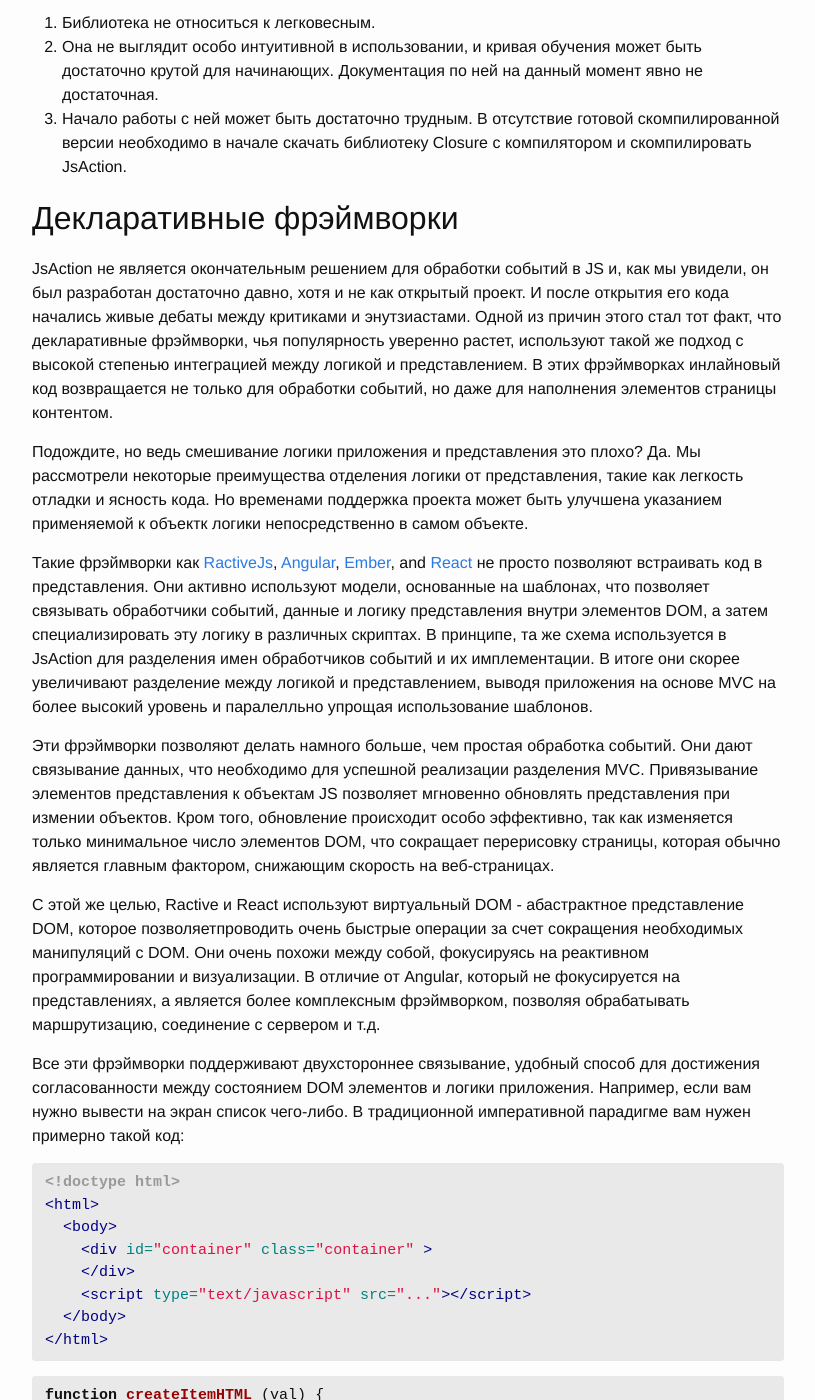
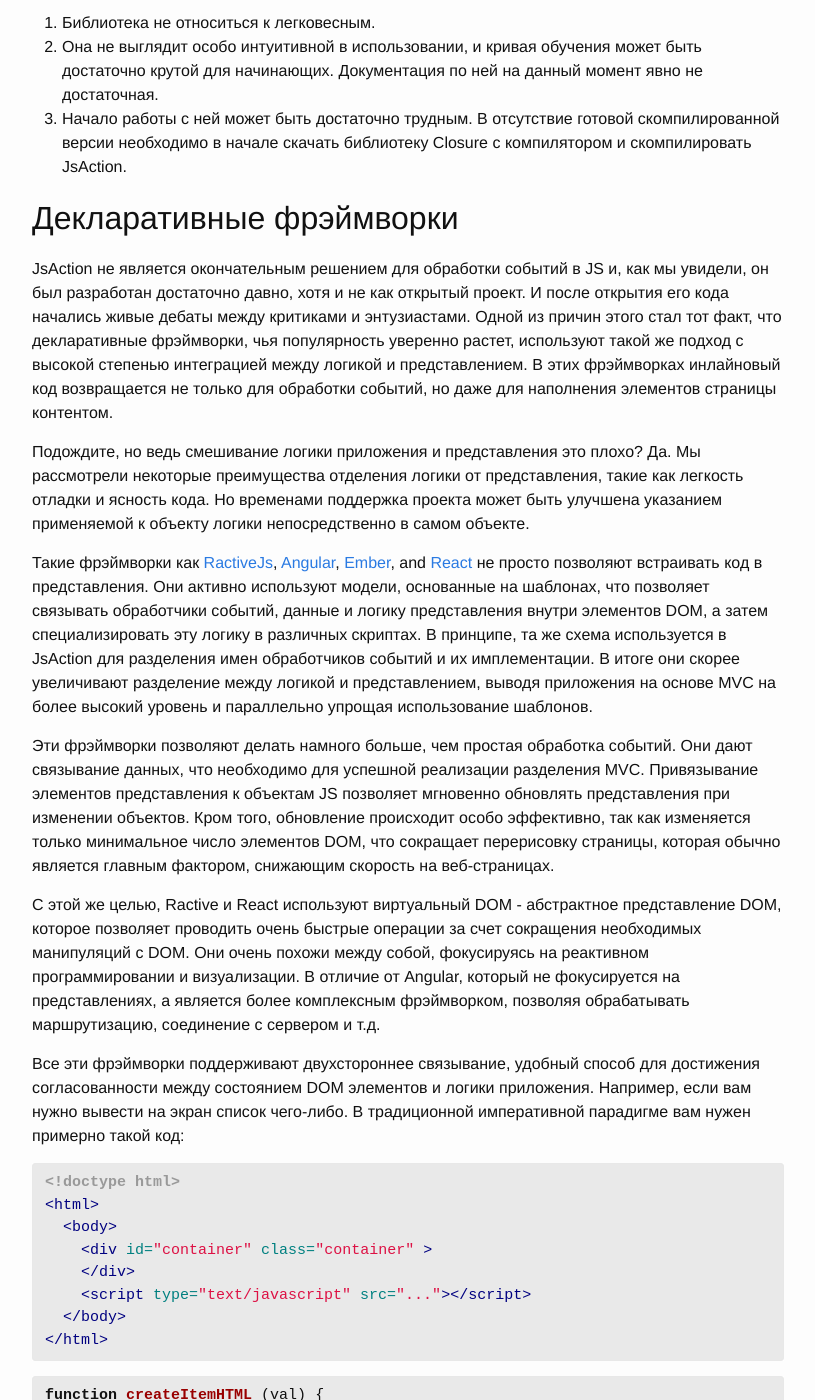
Before and after one commit to prgssr/prgssr.github.io, a Jekyll site: the page built from _posts/2015-07-23-patterny-dlya-obrabotki-sobytij-v-javascript.markdown, in a window 1280 px wide and 1400 px high, scrolled down 3302 px. Shown: the whole window, without its empty margins (138-953 px from the left). Built offline with Jekyll 4.4.1, drawn with Linux system fonts in a browser that asks for light colours; comment, search, counter and statistics services are not loaded; some of the changed text lies outside the part shown.

Commit message:
typo fix

```diff
--- a/_posts/2015-07-23-patterny-dlya-obrabotki-sobytij-v-javascript.markdown
+++ b/_posts/2015-07-23-patterny-dlya-obrabotki-sobytij-v-javascript.markdown
@@ -95,15 +95,15 @@ $(document).ready(function () {
 
 ##  Декларативные фрэймворки
 
- JsAction не является окончательным решением для обработки событий в JS и, как мы увидели, он был разработан достаточно давно, хотя и не как открытый проект. И после открытия его кода начались живые дебаты между критиками и энутзиастами. Одной из причин этого стал тот факт, что декларативные фрэймворки, чья популярность уверенно растет, используют такой же подход с высокой степенью интеграцией между логикой и представлением. В этих фрэймворках инлайновый код возвращается не только для обработки событий, но даже для наполнения элементов страницы контентом.
+ JsAction не является окончательным решением для обработки событий в JS и, как мы увидели, он был разработан достаточно давно, хотя и не как открытый проект. И после открытия его кода начались живые дебаты между критиками и энтузиастами. Одной из причин этого стал тот факт, что декларативные фрэймворки, чья популярность уверенно растет, используют такой же подход с высокой степенью интеграцией между логикой и представлением. В этих фрэймворках инлайновый код возвращается не только для обработки событий, но даже для наполнения элементов страницы контентом.
 
- Подождите, но ведь смешивание логики приложения и представления это плохо? Да. Мы рассмотрели некоторые преимущества отделения логики от представления, такие как легкость отладки и ясность кода. Но временами поддержка проекта может быть улучшена  указанием применяемой к объектк логики непосредственно в самом объекте.
+ Подождите, но ведь смешивание логики приложения и представления это плохо? Да. Мы рассмотрели некоторые преимущества отделения логики от представления, такие как легкость отладки и ясность кода. Но временами поддержка проекта может быть улучшена  указанием применяемой к объекту логики непосредственно в самом объекте.
 
- Такие фрэймворки как [RactiveJs](http://www.ractivejs.org/), [Angular](https://angularjs.org/), [Ember](http://emberjs.com/), and [React](http://facebook.github.io/react/) не просто позволяют встраивать код в представления. Они активно используют модели, основанные на шаблонах, что позволяет связывать обработчики событий, данные и логику представления внутри элементов DOM, а затем специализировать эту логику в различных скриптах. В принципе, та же схема используется в JsAction для разделения имен обработчиков событий и их имплементации. В итоге они  скорее увеличивают разделение между логикой и представлением, выводя приложения на основе MVC на более высокий уровень и паралелльно упрощая использование шаблонов.
+ Такие фрэймворки как [RactiveJs](http://www.ractivejs.org/), [Angular](https://angularjs.org/), [Ember](http://emberjs.com/), and [React](http://facebook.github.io/react/) не просто позволяют встраивать код в представления. Они активно используют модели, основанные на шаблонах, что позволяет связывать обработчики событий, данные и логику представления внутри элементов DOM, а затем специализировать эту логику в различных скриптах. В принципе, та же схема используется в JsAction для разделения имен обработчиков событий и их имплементации. В итоге они  скорее увеличивают разделение между логикой и представлением, выводя приложения на основе MVC на более высокий уровень и параллельно упрощая использование шаблонов.
 
-Эти фрэймворки позволяют делать намного больше, чем простая обработка событий. Они дают связывание данных, что необходимо для успешной реализации разделения MVC. Привязывание элементов представления к объектам JS позволяет мгновенно обновлять представления при измении объектов. Кром того, обновление происходит особо эффективно, так как изменяется только минимальное число элементов DOM, что сокращает перерисовку страницы, которая обычно является главным фактором, снижающим скорость на веб-страницах.
+Эти фрэймворки позволяют делать намного больше, чем простая обработка событий. Они дают связывание данных, что необходимо для успешной реализации разделения MVC. Привязывание элементов представления к объектам JS позволяет мгновенно обновлять представления при изменении объектов. Кром того, обновление происходит особо эффективно, так как изменяется только минимальное число элементов DOM, что сокращает перерисовку страницы, которая обычно является главным фактором, снижающим скорость на веб-страницах.
 
-С этой же целью, Ractive и React используют виртуальный DOM - абастрактное представление DOM, которое позволяетпроводить очень быстрые операции за счет сокращения необходимых манипуляций с DOM. Они очень похожи между собой, фокусируясь на реактивном программировании и визуализации. В отличие от Angular, который не фокусируется на представлениях, а является более комплексным фрэймворком, позволяя обрабатывать маршрутизацию, соединение с сервером и т.д.
+С этой же целью, Ractive и React используют виртуальный DOM - абстрактное представление DOM, которое позволяет проводить очень быстрые операции за счет сокращения необходимых манипуляций с DOM. Они очень похожи между собой, фокусируясь на реактивном программировании и визуализации. В отличие от Angular, который не фокусируется на представлениях, а является более комплексным фрэймворком, позволяя обрабатывать маршрутизацию, соединение с сервером и т.д.
 
 Все эти фрэймворки поддерживают двухстороннее связывание, удобный способ для достижения согласованности между состоянием DOM элементов и логики приложения. Например, если вам нужно вывести на экран список чего-либо. В традиционной императивной парадигме вам нужен примерно такой код:
 
```
Also changed, not shown: other parts of _posts/2015-07-23-patterny-dlya-obrabotki-sobytij-v-javascript.markdown (+2 -2 lines).
